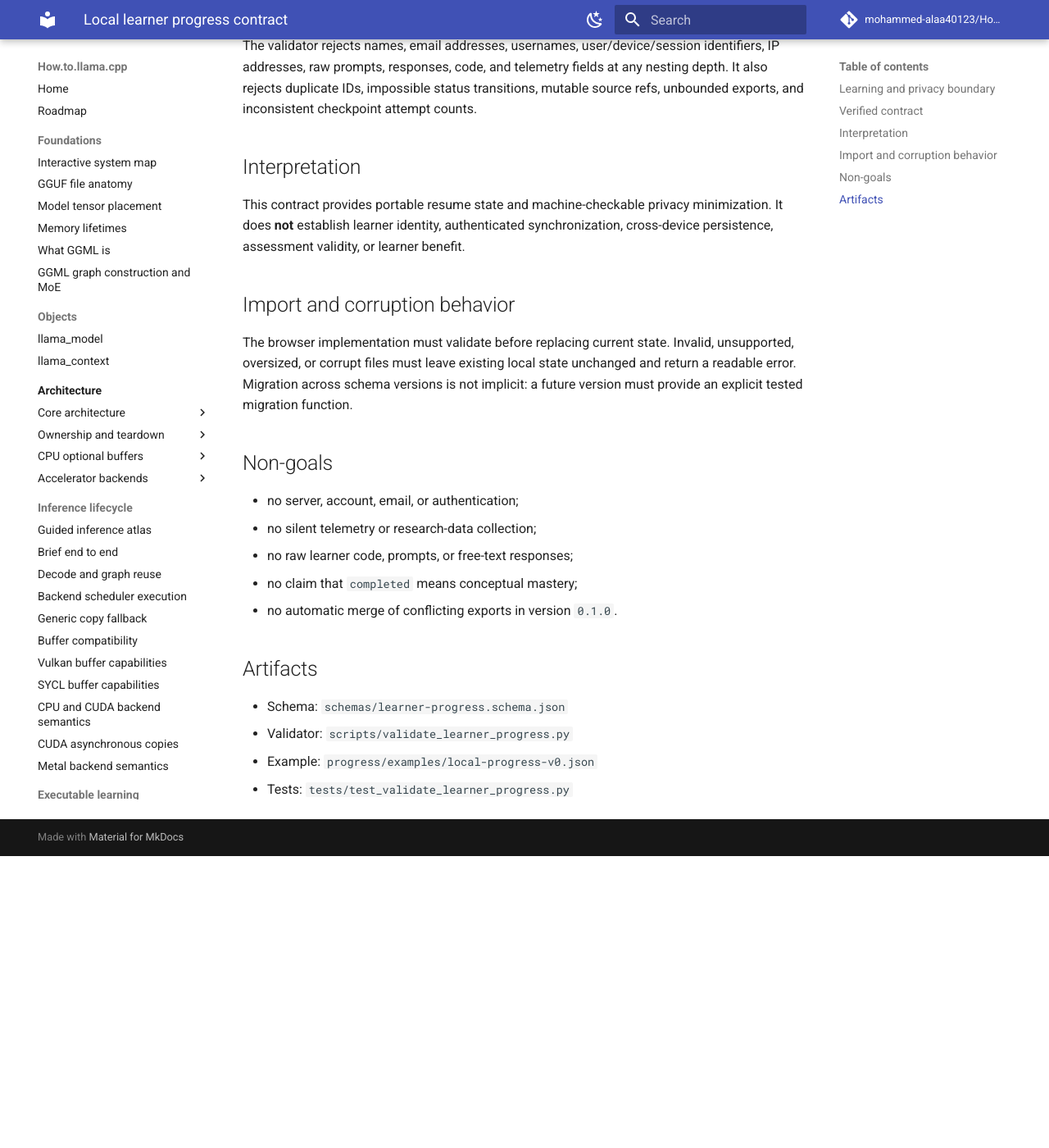
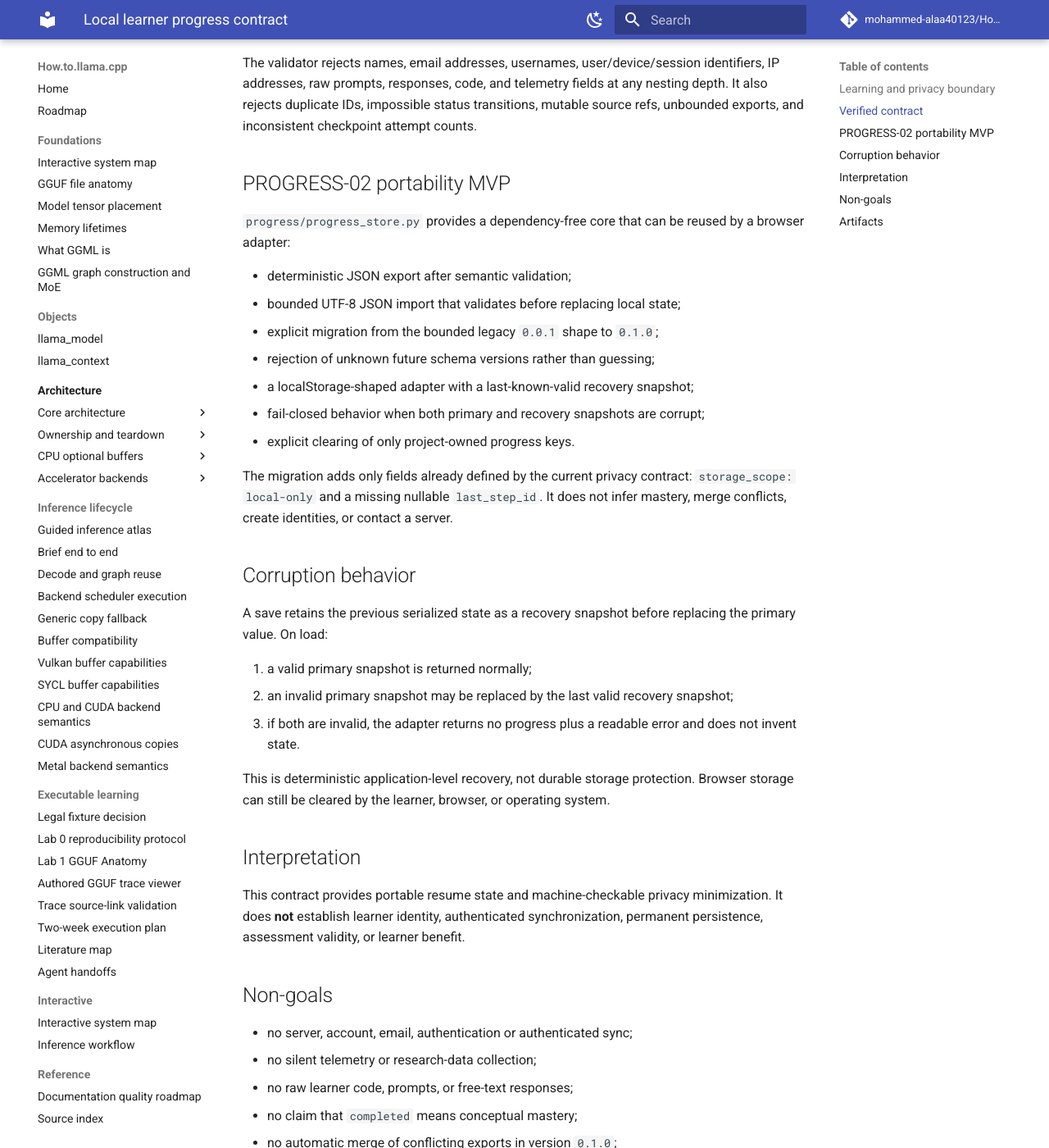
Before and after one commit to mohammed-alaa40123/How.to.llama.cpp, an MkDocs documentation site: the page built from docs/progress/progress-schema.md, in a window 1280 px wide and 1400 px high, scrolled down 1160 px. Shown: the whole window at 82% size. Built offline with MkDocs 1.6.1 and Material for MkDocs 9.7.7, drawn with Linux system fonts in a browser that asks for light colours; comment, search, counter and statistics services are not loaded; before the commit the page ends 2204 px from its top, so only the background shows below that; some of the changed text lies outside the part shown.

Commit message:
Document progress portability and recovery MVP

```diff
--- a/docs/progress/progress-schema.md
+++ b/docs/progress/progress-schema.md
@@ -14,12 +14,12 @@
 | Observable output | Restored lesson status, last step, checkpoint states, and attempt counts |
 | Formative assessment | Identify which fields are intentionally excluded and explain why completion is not a learning-outcome claim |
 | Source revision | Every export pins the course repository revision used when it was created |
-| Validation | JSON Schema plus dependency-free semantic validator and malformed-input tests |
-| Accessibility fallback | Downloadable JSON, readable validation errors, and no interaction that depends on color or pointer input |
+| Validation | JSON Schema, semantic validator, explicit migration, round-trip tests and corruption-recovery tests |
+| Accessibility fallback | Downloadable readable JSON, readable validation errors, and no interaction that depends on color or pointer input |
 
 ## Verified contract
 
-The first schema is `0.1.0` and permits only:
+The current schema is `0.1.0` and permits only:
 
 - course identity and semantic version;
 - one immutable 40-character repository revision;
@@ -29,25 +29,48 @@
 
 The validator rejects names, email addresses, usernames, user/device/session identifiers, IP addresses, raw prompts, responses, code, and telemetry fields at any nesting depth. It also rejects duplicate IDs, impossible status transitions, mutable source refs, unbounded exports, and inconsistent checkpoint attempt counts.
 
+## PROGRESS-02 portability MVP
+
+`progress/progress_store.py` provides a dependency-free core that can be reused by a browser adapter:
+
+- deterministic JSON export after semantic validation;
+- bounded UTF-8 JSON import that validates before replacing local state;
+- explicit migration from the bounded legacy `0.0.1` shape to `0.1.0`;
+- rejection of unknown future schema versions rather than guessing;
+- a localStorage-shaped adapter with a last-known-valid recovery snapshot;
+- fail-closed behavior when both primary and recovery snapshots are corrupt;
+- explicit clearing of only project-owned progress keys.
+
+The migration adds only fields already defined by the current privacy contract: `storage_scope: local-only` and a missing nullable `last_step_id`. It does not infer mastery, merge conflicts, create identities, or contact a server.
+
+## Corruption behavior
+
+A save retains the previous serialized state as a recovery snapshot before replacing the primary value. On load:
+
+1. a valid primary snapshot is returned normally;
+2. an invalid primary snapshot may be replaced by the last valid recovery snapshot;
+3. if both are invalid, the adapter returns no progress plus a readable error and does not invent state.
+
+This is deterministic application-level recovery, not durable storage protection. Browser storage can still be cleared by the learner, browser, or operating system.
+
 ## Interpretation
 
-This contract provides portable resume state and machine-checkable privacy minimization. It does **not** establish learner identity, authenticated synchronization, cross-device persistence, assessment validity, or learner benefit.
-
-## Import and corruption behavior
-
-The browser implementation must validate before replacing current state. Invalid, unsupported, oversized, or corrupt files must leave existing local state unchanged and return a readable error. Migration across schema versions is not implicit: a future version must provide an explicit tested migration function.
+This contract provides portable resume state and machine-checkable privacy minimization. It does **not** establish learner identity, authenticated synchronization, permanent persistence, assessment validity, or learner benefit.
 
 ## Non-goals
 
-- no server, account, email, or authentication;
+- no server, account, email, authentication or authenticated sync;
 - no silent telemetry or research-data collection;
 - no raw learner code, prompts, or free-text responses;
 - no claim that `completed` means conceptual mastery;
-- no automatic merge of conflicting exports in version `0.1.0`.
+- no automatic merge of conflicting exports in version `0.1.0`;
+- no automatic migration from unknown versions.
 
 ## Artifacts
 
 - Schema: `schemas/learner-progress.schema.json`
 - Validator: `scripts/validate_learner_progress.py`
+- Portability/recovery core: `progress/progress_store.py`
 - Example: `progress/examples/local-progress-v0.json`
-- Tests: `tests/test_validate_learner_progress.py`
+- Validation tests: `tests/test_validate_learner_progress.py`
+- Portability tests: `tests/test_progress_store.py`
```
Also changed, not shown: other parts of docs/progress/progress-schema.md (+1 -1 lines).
